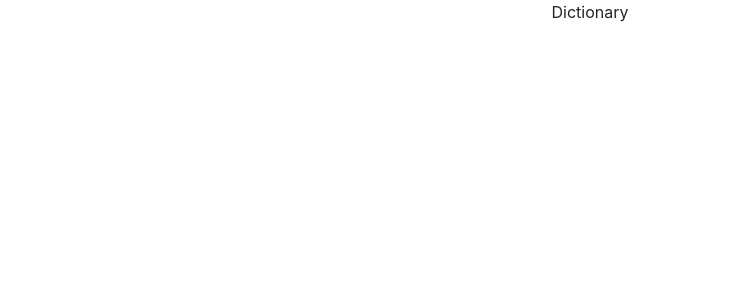
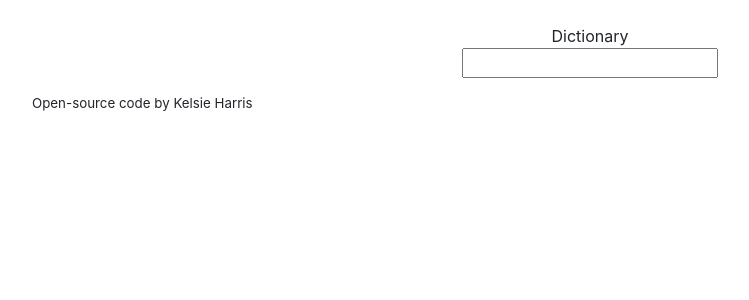
Before and after one commit to kharris835/dictionary, a React (Create React App) app: page / in a window 1280 px wide. Shown: the top 300 px of the page, without its empty margins (50-799 px from the left). Built offline with nearby package versions, Linux system fonts and the light colour scheme.

Commit message:
feat: create dictionary component and search bar

```diff
--- a/src/App.css
+++ b/src/App.css
@@ -0,0 +1,3 @@
+.App footer {
+  font-size: smaller;
+}
--- a/src/App.js
+++ b/src/App.js
@@ -1,9 +1,16 @@
 import "./App.css";
+import Dictionary from "./Dictionary";
 
 function App() {
   return (
     <div className="App">
-      <header className="text-center">Dictionary</header>
+      <div className="container mt-4">
+        <header className="text-center">Dictionary</header>
+        <main>
+          <Dictionary />
+        </main>
+        <footer className="mt-3">Open-source code by Kelsie Harris</footer>
+      </div>
     </div>
   );
 }
--- /dev/null
+++ b/src/Dictionary.js
@@ -0,0 +1,22 @@
+import React, { useState } from "react";
+
+export default function Dictionary() {
+  const [keyword, setKeyword] = useState("");
+
+  function search(event) {
+    event.preventDefault();
+    alert(`Searching for ${keyword} definition`);
+  }
+
+  function handleKeywordChange(event) {
+    setKeyword(event.target.value);
+  }
+
+  return (
+    <div className="text-center">
+      <form onSubmit={search}>
+        <input type="search" onChange={handleKeywordChange} />
+      </form>
+    </div>
+  );
+}
```
